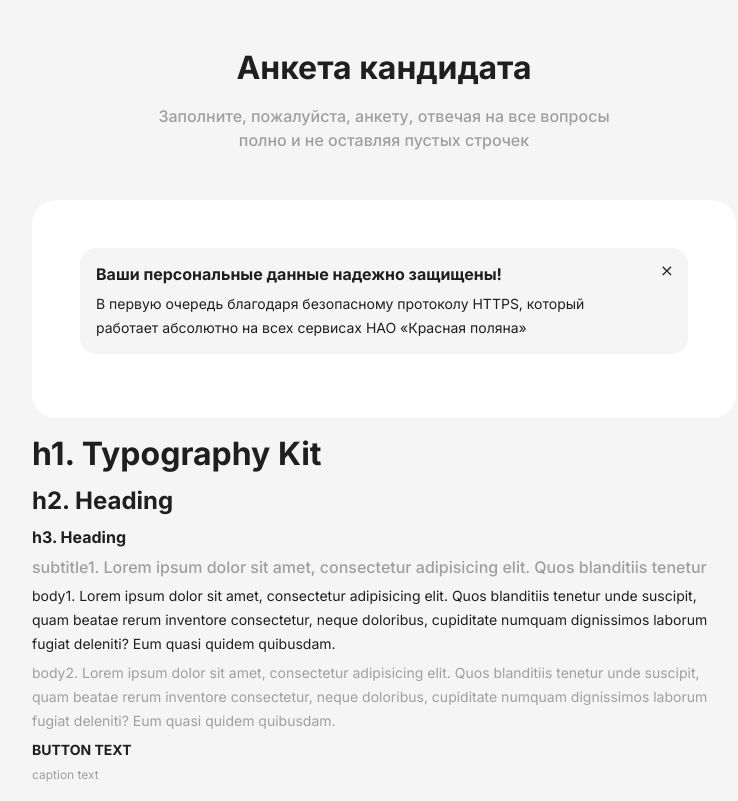
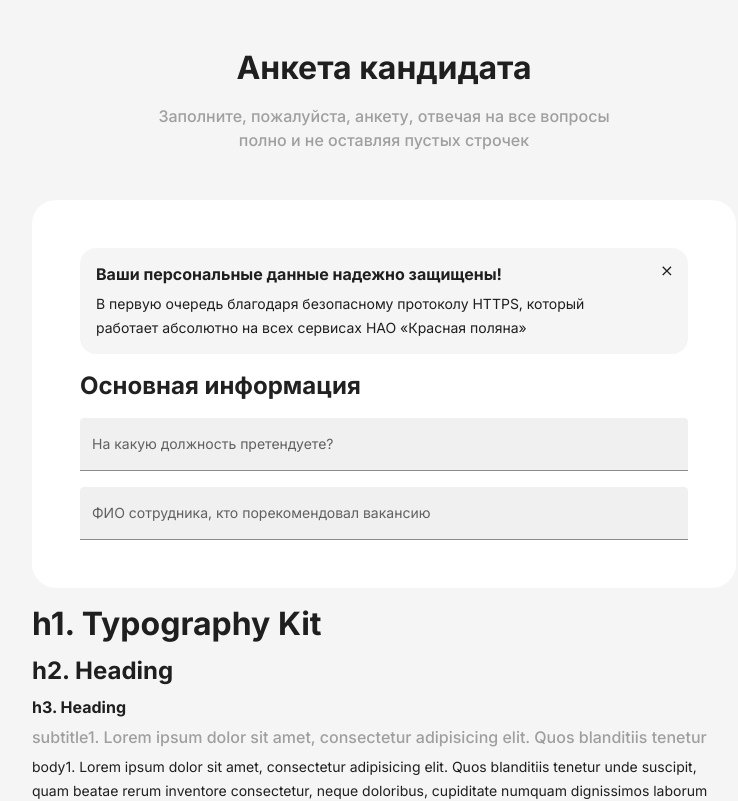
Before and after one commit to salievvm/kp-calendar, a React (Create React App) app: page / in a window 1280 px wide. Shown: the top 801 px of the page, without its empty margins (256-994 px from the left). Built offline with nearby package versions, Linux system fonts and the light colour scheme.

Commit message:
CustomTextField add

```diff
--- /dev/null
+++ b/src/components/@ui/CustomTextField/CustomTextField.jsx
@@ -0,0 +1,38 @@
+import * as React from 'react';
+import PropTypes from 'prop-types';
+
+import TextField from '@mui/material/TextField';
+
+export default function CustomTextField({
+  label,
+  value,
+  onChange,
+}) {
+  const [val, setVal] = React.useState(value);
+
+  const handleChangeValue = (e) => {
+    setVal(e.currentTarget.value);
+    onChange(e.currentTarget.value);
+  }
+
+  return (
+    <TextField
+      label={label}
+      variant="filled"
+      value={val}
+      onChange={handleChangeValue}
+    />
+  );
+};
+
+CustomTextField.propTypes = {
+  label: PropTypes.string,
+  value: PropTypes.any,
+  onChange: PropTypes.func,
+};
+
+CustomTextField.defaultProps = {
+  label: '',
+  value: '',
+  onChange: () => {},
+}
--- /dev/null
+++ b/src/components/@ui/CustomTextField/index.js
@@ -0,0 +1,3 @@
+import CustomTextField from './CustomTextField';
+
+export default CustomTextField;
--- a/src/containers/FormCandidate/FormCandidate.jsx
+++ b/src/containers/FormCandidate/FormCandidate.jsx
@@ -5,11 +5,14 @@ import useApp from './hooks/useApp';
 import CustomTypography from '../../components/@ui/CustomTypography';
 import CustomCard from '../../components/@ui/CustomCard';
 import CustomAlert from '../../components/@ui/CustomAlert';
+import CustomTextField from '../../components/@ui/CustomTextField';
 
 const FormCandidate = () => {
   const {
     handleMakeLoading,
   } = useApp();
+
+  const [fieldValue, setFieldValue] = React.useState('');
 
   return (
     <Grid container direction="column">
@@ -26,9 +29,24 @@ const FormCandidate = () => {
       </Grid>
       <CustomCard>
         <CustomAlert icon={false}>
-          <Typography variant="h3" gutterBottom>Ваши персональные данные надежно защищены!</Typography>
-          <Typography variant="body1">В первую очередь благодаря безопасному протоколу HTTPS, который работает абсолютно на всех сервисах НАО «Красная поляна»</Typography>
+          <>
+            <Typography variant="h3" gutterBottom>Ваши персональные данные надежно защищены!</Typography>
+            <Typography variant="body1">В первую очередь благодаря безопасному протоколу HTTPS, который работает абсолютно на всех сервисах НАО «Красная поляна»</Typography>
+          </>
         </CustomAlert>
+        <Grid container direction="column" gap={2}>
+          <Typography variant="h2">Основная информация</Typography>
+          <CustomTextField
+            label="На какую должность претендуете?"
+            value={fieldValue}
+            onChange={setFieldValue}
+          />
+          <CustomTextField
+            label="ФИО сотрудника, кто порекомендовал вакансию"
+            value={fieldValue}
+            onChange={setFieldValue}
+          />
+        </Grid>
       </CustomCard>
       <Grid
         container
--- a/src/index.js
+++ b/src/index.js
@@ -13,8 +13,7 @@ const root = ReactDOM.createRoot(document.getElementById('root'));
 root.render(
   <React.StrictMode>
     <Provider store={store} >
-
-    <App />
+      <App />
     </Provider>
   </React.StrictMode>
 );
```
